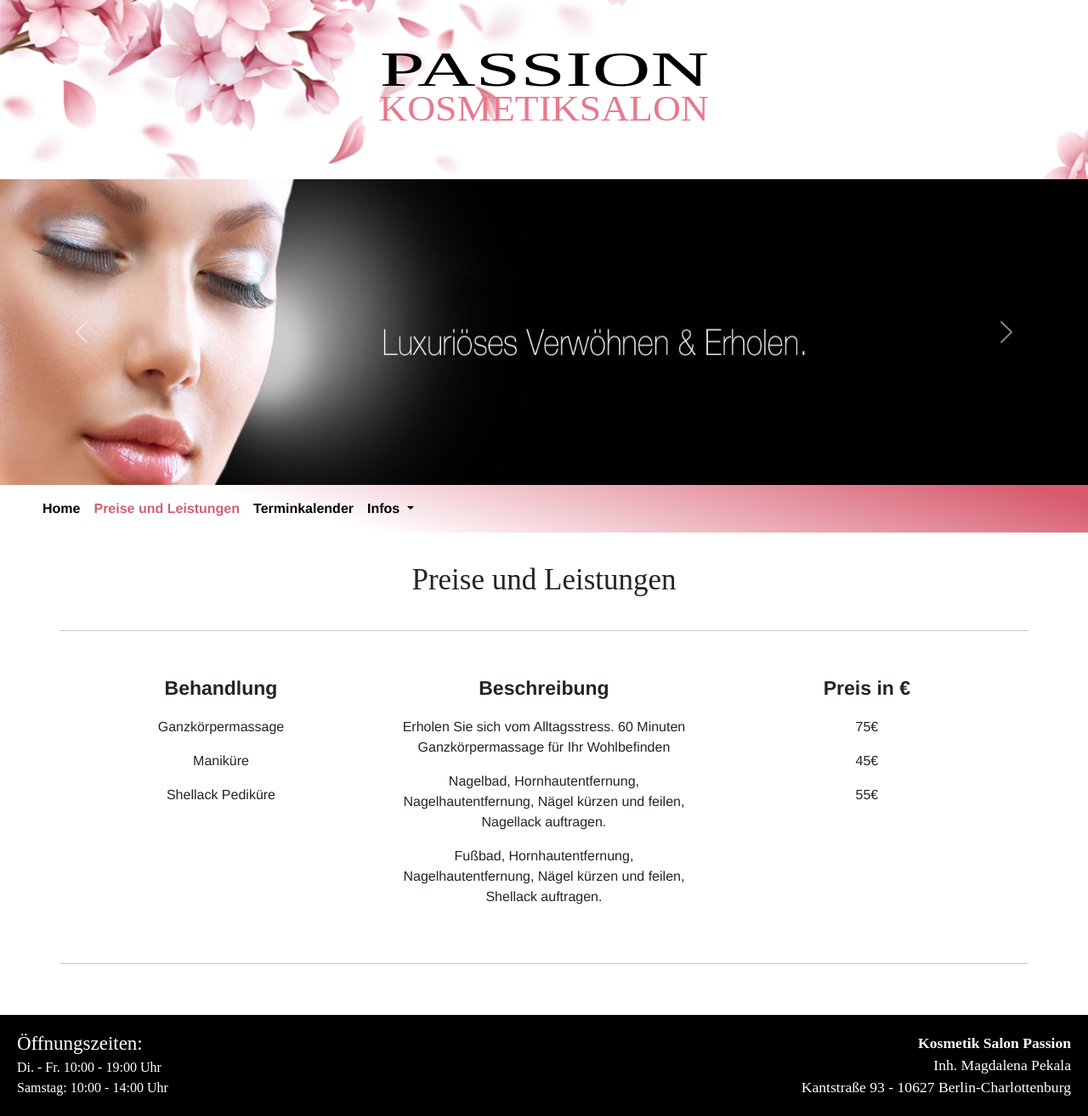
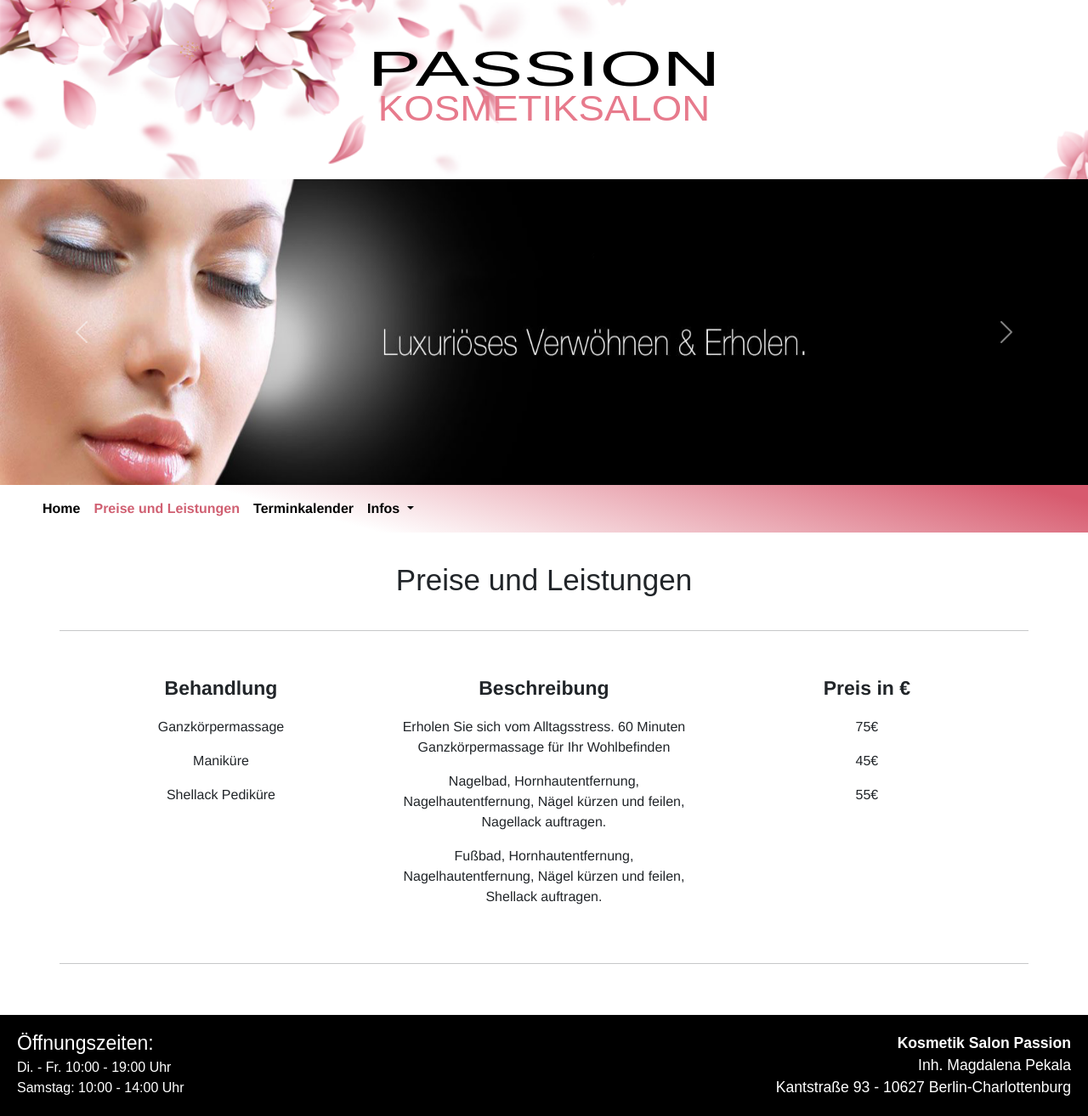
Before and after one commit to Alwin-Pk/Webtech-Frontend, a Vue app: page /prices in a window 1280 px wide. Shown: the whole page at 85% size. Built offline with nearby package versions, Linux system fonts and the light colour scheme; the HTML template or start-up script is replaced by a standard one.

Commit message:
Added default font

```diff
--- a/src/App.vue
+++ b/src/App.vue
@@ -58,7 +58,7 @@ div.header {
 }
 
 .globalHeader{
-  font-family: "Avenir Next";
+  font-family: "Avenir Next", sans-serif;
   padding: 60px;
   text-align: center;
   color: black;
@@ -68,7 +68,7 @@ div.header {
 .globalFooter {
   background-color: black;
   color: white;
-  font-family: "Avenir Next";
+  font-family: "Avenir Next", sans-serif;
   margin-top: 30px;
   padding: 20px;
 }
@@ -123,7 +123,7 @@ div.header {
 /*Header PASSION*/
 span.stretch {
   display:inline-block;
-  font-family: "Times New Roman OS Regular";
+  font-family: "Times New Roman OS Regular", sans-serif;
   -webkit-transform:scale(2.5,1.5); /* Safari and Chrome */
   -moz-transform:scale(2.5,1.5); /* Firefox */
   -ms-transform:scale(2.5,1.5); /* IE 9 */
--- a/src/views/HomeView.vue
+++ b/src/views/HomeView.vue
@@ -83,7 +83,7 @@ export default {
 <style scoped>
 
 h1.pageHeader {
-  font-family: "Avenir Next";
+  font-family: "Avenir Next", sans-serif;
   text-align: center;
   padding-top: 50px;
 }
--- a/src/views/Prices.vue
+++ b/src/views/Prices.vue
@@ -39,7 +39,7 @@ export default {
 <style scoped>
 
 h1.pageHeader {
-  font-family: "Avenir Next";
+  font-family: "Avenir Next", sans-serif;
   text-align: center;
   padding-top: 35px;
   font-size: 35px;
```
